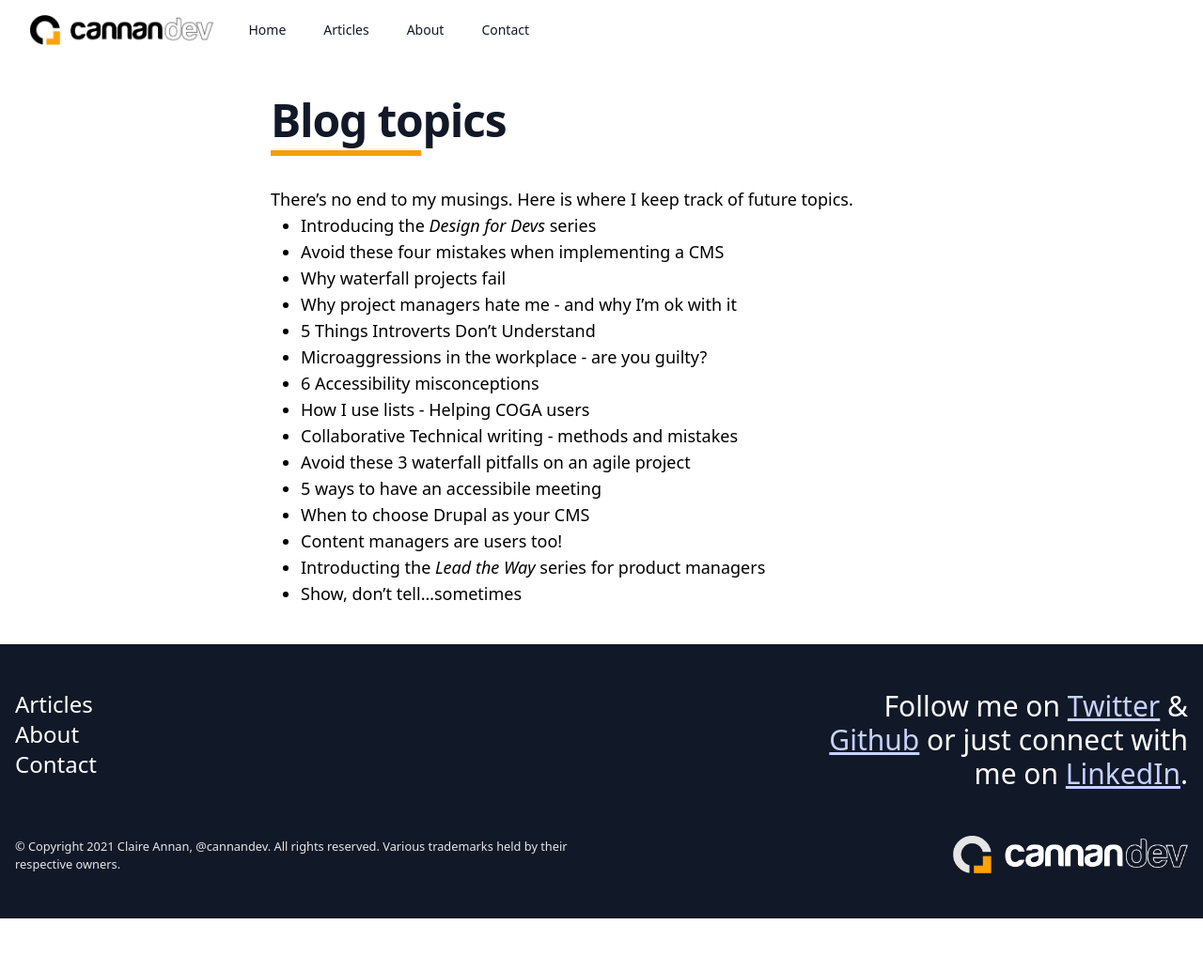
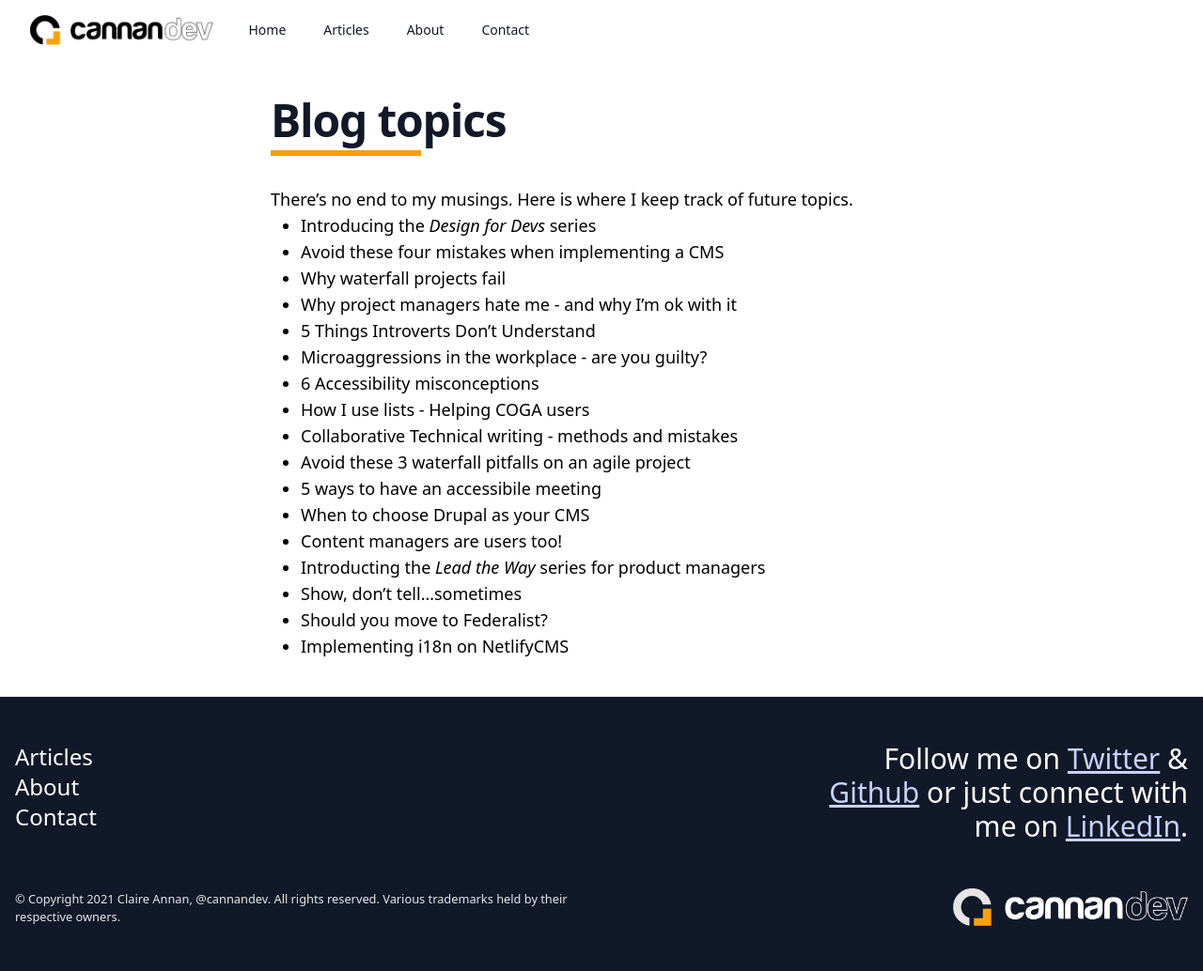
Before and after one commit to cannandev/plain-ole-jekyll-blog, a Jekyll site: the page built from topics.md, in a window 1280 px wide. Shown: the whole page at 94% size. Built offline with Jekyll 4.4.1, drawn with Linux system fonts in a browser that asks for light colours; before the commit the page ends 978 px from its top, so only the background shows below that.

Commit message:
Update topics.md

```diff
--- a/topics.md
+++ b/topics.md
@@ -22,3 +22,5 @@ There's no end to my musings. Here is where I keep track of future topics.
 * Content managers are users too!
 * Introducting the _Lead the Way_ series for product managers
 * Show, don't tell...sometimes
+* Should you move to Federalist?
+* Implementing i18n on NetlifyCMS
```
